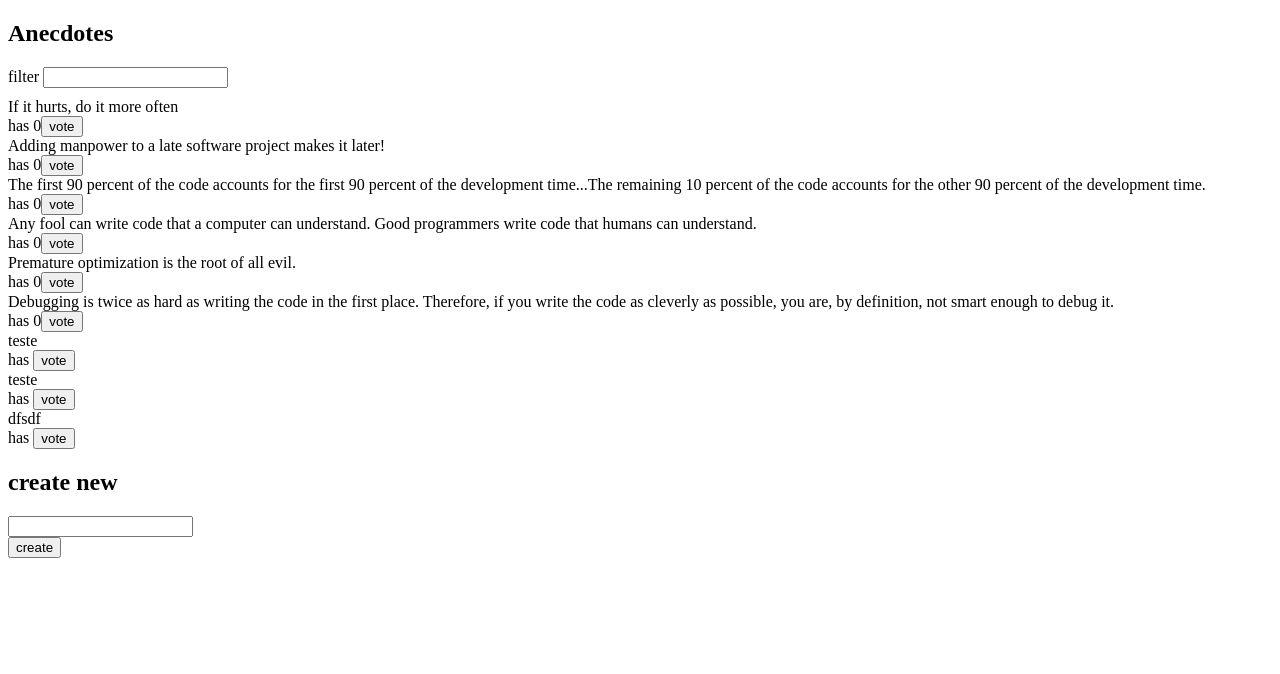
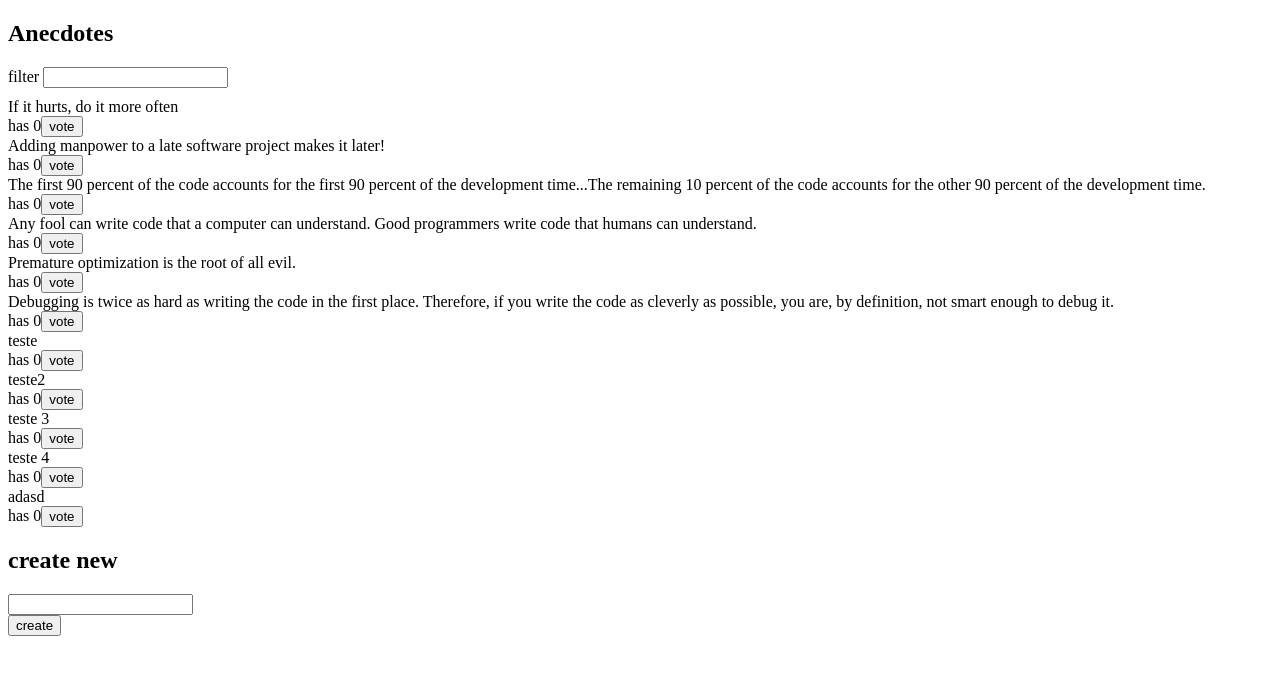
Before and after one commit to acissejnotosi/part6, a React (Create React App) app in the folder redux-anecdotes/: page / in a window 1280 px wide. Shown: the top 674 px of the page. Built offline with nearby package versions, Linux system fonts and the light colour scheme; data requests are answered from the project's data file.

Commit message:
6.16 Anecdotes and the backend, step4

```diff
--- a/redux-anecdotes/db.json
+++ b/redux-anecdotes/db.json
@@ -32,18 +32,28 @@
     },
     {
       "content": "teste",
-      "important": false,
-      "id": "B89FL5T"
+      "votes": 0,
+      "id": "IOEbWLL"
     },
     {
-      "content": "teste",
-      "important": false,
-      "id": "DV_GgAT"
+      "content": "teste2",
+      "votes": 0,
+      "id": "WDji41X"
     },
     {
-      "content": "dfsdf",
-      "important": false,
-      "id": "e0xP5lY"
+      "content": "teste 3",
+      "votes": 0,
+      "id": "uR4W8US"
+    },
+    {
+      "content": "teste 4",
+      "votes": 0,
+      "id": "3BaF8vA"
+    },
+    {
+      "content": "adasd",
+      "votes": 0,
+      "id": "4wyUcxz"
     }
   ]
 }
--- a/redux-anecdotes/src/components/AnecdoteForm.js
+++ b/redux-anecdotes/src/components/AnecdoteForm.js
@@ -2,7 +2,6 @@ import React from "react";
 import { createAnecdote } from "../reducers/anecdoteReducer";
 import { useDispatch } from "react-redux";
 import { show, hidde } from "../reducers/notificationReducer";
-import anecdoteService from "../services/anecdotes";
 
 const AnecdoteForm = () => {
   const dispatch = useDispatch();
@@ -11,9 +10,8 @@ const AnecdoteForm = () => {
     event.preventDefault();
     const content = event.target.anecdote.value;
     event.target.anecdote.value = "";
-    const newAnecdote = await anecdoteService.createNew(content)
-    dispatch(createAnecdote(newAnecdote));
-    dispatch(show(`you create ${newAnecdote.content}`));
+    dispatch(createAnecdote(content));
+    dispatch(show(`you create ${content}`));
     setTimeout(() => dispatch(hidde()), 5000);
   };
 
--- a/redux-anecdotes/src/components/AnecdoteList.js
+++ b/redux-anecdotes/src/components/AnecdoteList.js
@@ -3,9 +3,16 @@ import { voteAnecdote } from "../reducers/anecdoteReducer";
 import { useSelector, useDispatch } from "react-redux";
 import { show, hidde } from "../reducers/notificationReducer";
 
-
 const AnecdoteList = () => {
-  const anecdotes = useSelector(({anecdotes, filter}) => anecdotes.filter(anecdote => anecdote.content.includes(filter)));
+  const anecdotes = useSelector(({ anecdotes, filter }) => {
+    if (anecdotes === []) return anecdotes;
+    if (filter === "") {
+      return anecdotes.sort((a, b) => a.votes < b.votes);
+    }
+    return anecdotes
+      .sort((a, b) => a.votes < b.votes)
+      .filter((anecdote) => anecdote.content.includes(filter));
+  });
   const dispatch = useDispatch();
 
   const vote = (id) => {
@@ -17,9 +24,7 @@ const AnecdoteList = () => {
 
   return (
     <>
-      {anecdotes
-        .sort((a, b) => a.votes < b.votes)
-        .map((anecdote) => (
+      {anecdotes.map((anecdote) => (
         <div key={anecdote.id}>
           <div>{anecdote.content}</div>
           <div>
--- a/redux-anecdotes/src/reducers/anecdoteReducer.js
+++ b/redux-anecdotes/src/reducers/anecdoteReducer.js
@@ -42,10 +42,13 @@ export const initializeAnecdotes= () => {
 }
 
 export const createAnecdote = (data) => {
-  return {
-    type: "NEW",
-    data,
-  };
+  return async dispatch => {
+    const anecdotes = await anecdoteService.createNew(data);
+    dispatch({
+      type: 'NEW',
+      data: anecdotes,
+    })
+  }
 };
 
 export default anecdoteReducer;
--- a/redux-anecdotes/src/services/anecdotes.js
+++ b/redux-anecdotes/src/services/anecdotes.js
@@ -8,7 +8,7 @@ const getAll = async () => {
 };
 
 const createNew = async (content) => {
-  const object = { content, important: false };
+  const object = { content, votes: 0 };
   const response = await axios.post(baseUrl, object);
   return response.data;
 };
```
Lines whose indentation alone changed are shown as unchanged.
